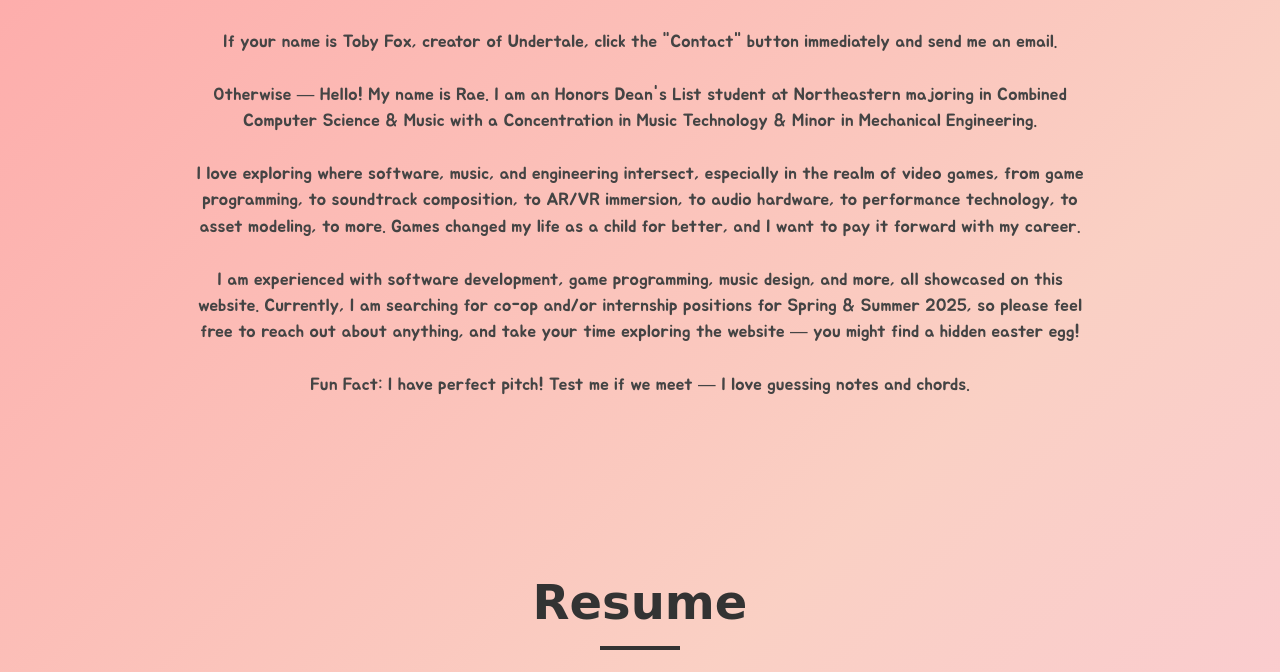
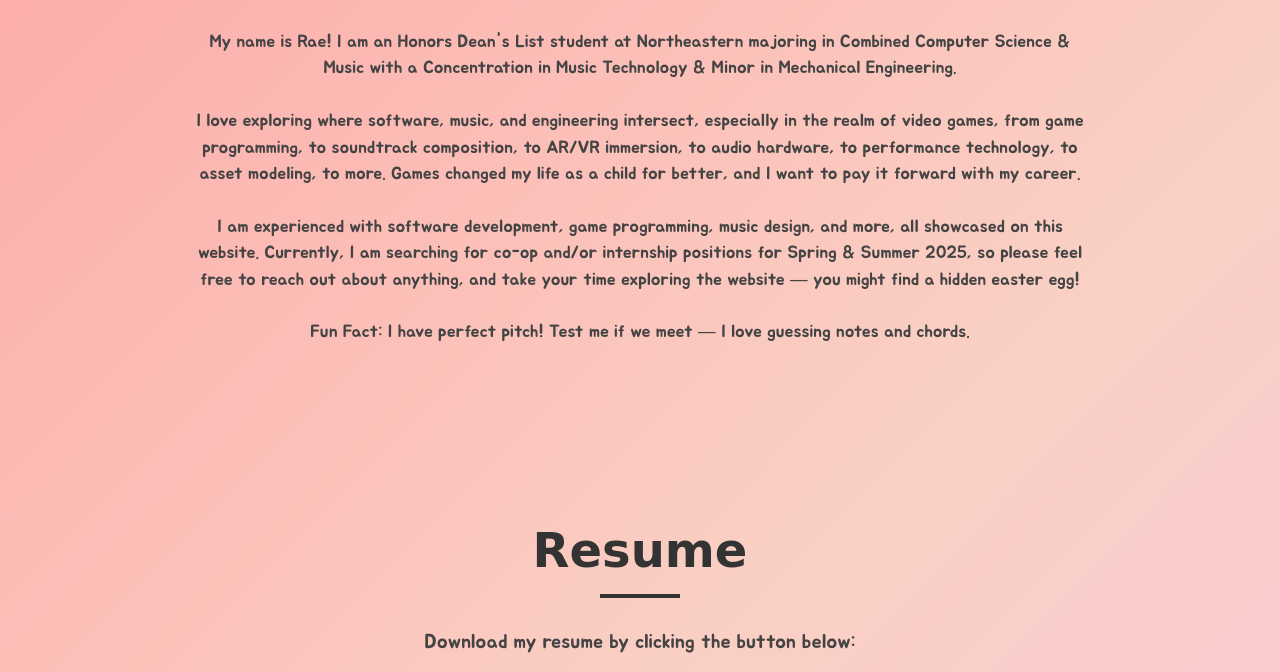
Before and after one commit to rachelyan13/personalwebsite, a plain HTML site: page index.html in a window 1280 px wide. Shown: the part 773-1445 px from the top of the page. Drawn offline with Linux system fonts and the light colour scheme; a web font is replaced by a local one.

Commit message:
removed a project and updated about me

```diff
--- a/index.html
+++ b/index.html
@@ -53,8 +53,7 @@
     <section id="about">
         <h2>About Me</h2>
         <p>
-            If your name is Toby Fox, creator of Undertale, click the "Contact" button immediately and send me an email. <br><br>
-            Otherwise — Hello! My name is Rae. I am an Honors Dean's List student at Northeastern majoring in Combined
+            My name is Rae! I am an Honors Dean's List student at Northeastern majoring in Combined
             Computer Science & Music with a Concentration in Music Technology & Minor in Mechanical Engineering. <br><br>
             I love exploring where software, music, and engineering intersect, especially in the realm of video games, from game
             programming, to soundtrack composition, to AR/VR immersion, to audio hardware, to performance technology, to asset modeling,
@@ -123,14 +122,14 @@
                 </p>
                 <a href="https://drive.google.com/file/d/1cp5nTUNM6dDffnbAz1ivQgUGGHUqFFCW/view?usp=drive_link" target="_blank">Download .zip</a>
             </div>
-
+            <!--
             <div class="project">
                 <h3>Rebeat</h3>
                 <p>
                     A 2D combat game with a persistent memory of the player. WIP — launcher and files on Itch, along with a changelog of fixes.
                 </p>
                 <a href="https://rachelyan.itch.io/rebeat" target="_blank">View on Itch</a>
-            </div>
+            </div> -->
         </div>
     </section>
 
```
